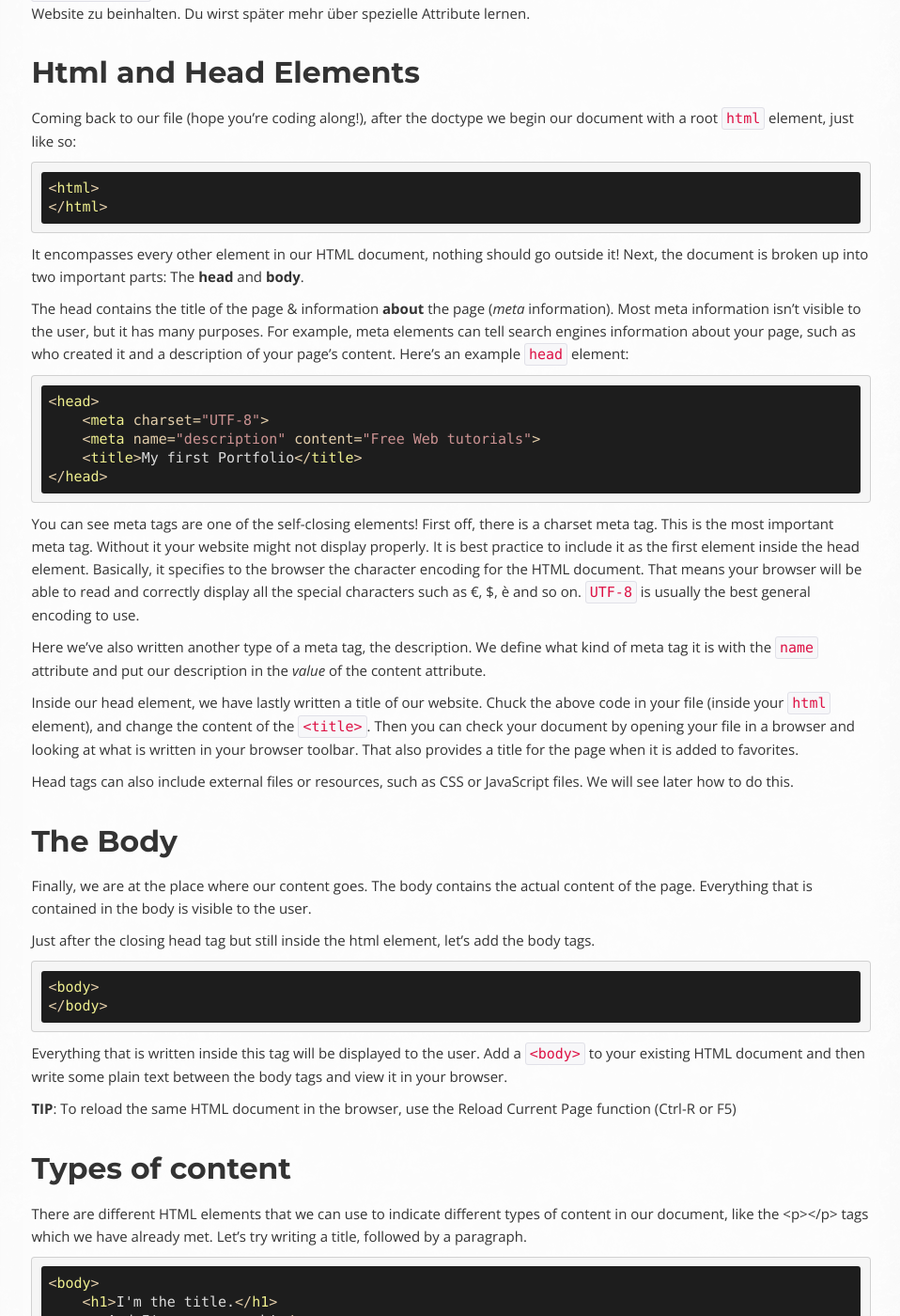
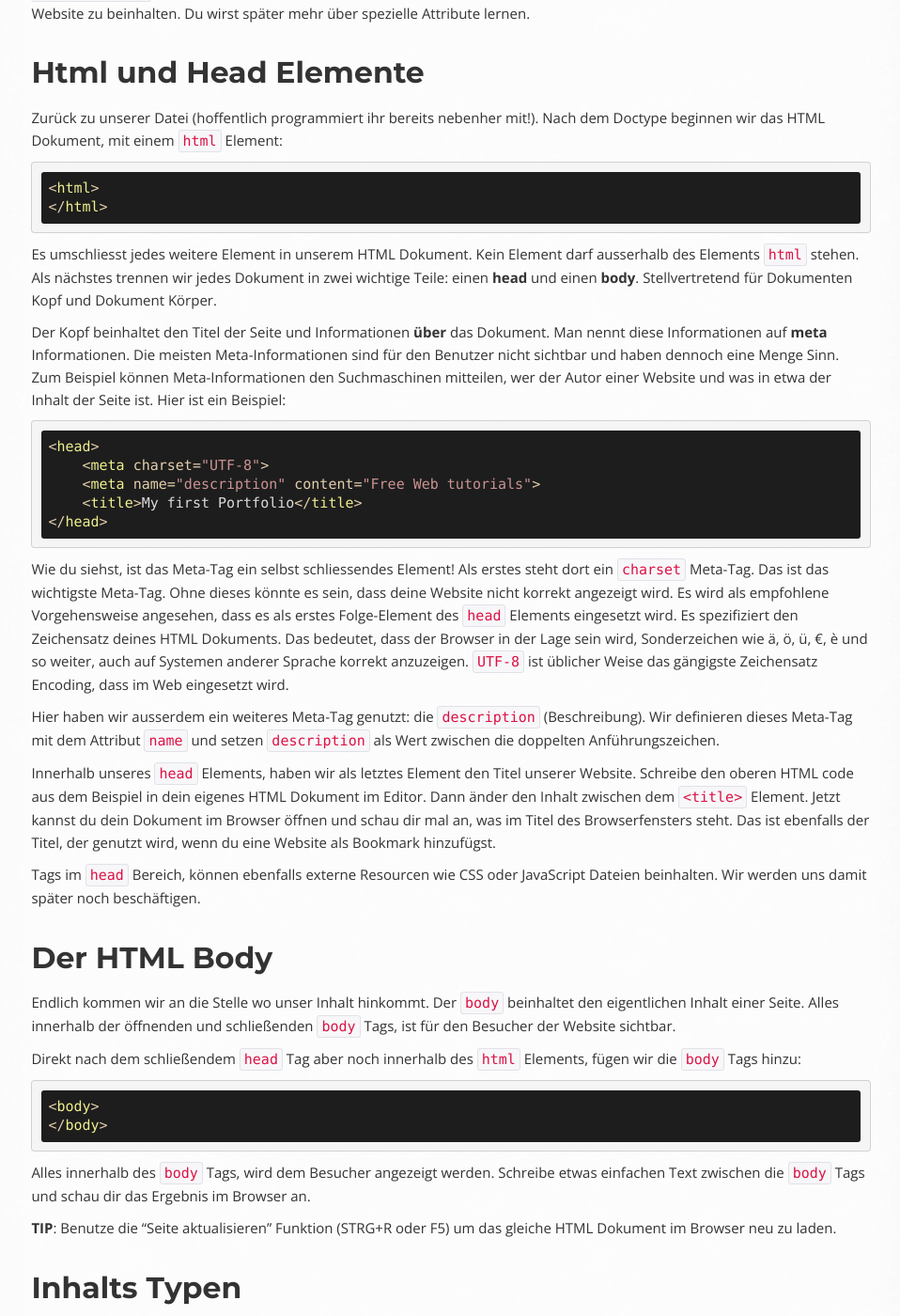
Before and after one commit to OpenTechSchool/html-css-beginners, a Jekyll site: the page built from core/structure.md, in a window 1280 px wide and 1400 px high, scrolled down 2917 px. Shown: the whole window at 94% size, without its empty margins (313-1271 px from the left). Built offline with Jekyll 4.4.1, drawn with Linux system fonts in a browser that asks for light colours; Markdown is read by kramdown in place of the engine named in the settings; some of the changed text lies outside the part shown.

Commit message:
adds complete translation draft of core/structure.md

```diff
--- a/core/structure.md
+++ b/core/structure.md
@@ -151,23 +151,25 @@ dass diese Sektion des HTML Dokuments bestimmt wurde, um die erste Überschrift
 der Website zu beinhalten. Du wirst später mehr über spezielle Attribute lernen.
 
 
-## Html and Head Elements
+## Html und Head Elemente
 
-Coming back to our file (hope you're coding along!), after the doctype we
-begin our document with a root `html` element, just like so:
+Zurück zu unserer Datei (hoffentlich programmiert ihr bereits nebenher mit!).
+Nach dem Doctype beginnen wir das HTML Dokument, mit einem `html` Element:
 
     <html>
     </html>
 
-It encompasses every other element in our HTML document, nothing should go
-outside it! Next, the document is broken up into two important parts:
-The **head** and **body**.
+Es umschliesst jedes weitere Element in unserem HTML Dokument. Kein Element darf
+ausserhalb des Elements `html` stehen. Als nächstes trennen wir jedes Dokument
+in zwei wichtige Teile: einen **head** und einen **body**. Stellvertretend für
+Dokumenten Kopf und Dokument Körper.
 
-The head contains the title of the page & information **about** the page
-(*meta* information). Most meta information isn't visible to the user,
-but it has many purposes. For example, meta elements can tell search engines
-information about your page, such as who created it and a description of
-your page's content. Here's an example `head` element:
+Der Kopf beinhaltet den Titel der Seite und Informationen **über** das Dokument.
+Man nennt diese Informationen auf **meta** Informationen. Die meisten
+Meta-Informationen sind für den Benutzer nicht sichtbar und haben dennoch
+eine Menge Sinn. Zum Beispiel können Meta-Informationen den Suchmaschinen
+mitteilen, wer der Autor einer Website und was in etwa der Inhalt der Seite
+ist. Hier ist ein Beispiel:
 
     <head>
         <meta charset="UTF-8">
@@ -175,148 +177,161 @@ your page's content. Here's an example `head` element:
         <title>My first Portfolio</title>
     </head>
 
-You can see meta tags are one of the self-closing elements!
-First off, there is a charset meta tag.
-This is the most important meta tag. Without it your website might not display
-properly. It is best practice to include it as the first element inside the
-head element. Basically, it specifies to the browser the character encoding
-for the HTML document. That means your browser will be able to read and
-correctly display all the special characters such as €, $, è and so on. `UTF-8`
-is usually the best general encoding to use.
+Wie du siehst, ist das Meta-Tag ein selbst schliessendes Element! Als erstes
+steht dort ein `charset` Meta-Tag. Das ist das wichtigste Meta-Tag. Ohne dieses
+könnte es sein, dass deine Website nicht korrekt angezeigt wird. Es wird als
+empfohlene Vorgehensweise angesehen, dass es als erstes Folge-Element des
+`head` Elements eingesetzt wird. Es spezifiziert den Zeichensatz deines
+HTML Dokuments. Das bedeutet, dass der Browser in der Lage sein wird,
+Sonderzeichen wie ä, ö, ü, €, è und so weiter, auch auf Systemen anderer
+Sprache korrekt anzuzeigen. `UTF-8` ist üblicher Weise das gängigste Zeichensatz
+Encoding, dass im Web eingesetzt wird.
 
-Here we've also written another type of a meta tag, the description.
-We define what kind of meta tag it is with the `name` attribute and put our
-description in the *value* of the content attribute.
+Hier haben wir ausserdem ein weiteres Meta-Tag genutzt: die `description`
+(Beschreibung). Wir definieren dieses Meta-Tag mit dem Attribut `name` und
+setzen `description` als Wert zwischen die doppelten Anführungszeichen.
 
-Inside our head element, we have lastly written a title of our website. Chuck
-the above code in your file (inside your `html` element), and change the
-content of the `<title>`. Then you can check your document by opening your
-file in a browser and looking at what is written in your browser toolbar.
-That also provides a title for the page when it is added to favorites.
+Innerhalb unseres `head` Elements, haben wir als letztes Element den Titel
+unserer Website. Schreibe den oberen HTML code aus dem Beispiel in dein eigenes
+HTML Dokument im Editor. Dann änder den Inhalt zwischen dem `<title>` Element.
+Jetzt kannst du dein Dokument im Browser öffnen und schau dir mal an, was im Titel
+des Browserfensters steht. Das ist ebenfalls der Titel, der genutzt wird, wenn
+du eine Website als Bookmark hinzufügst.
 
-Head tags can also include external files or resources, such as CSS or
-JavaScript files. We will see later how to do this.
+Tags im `head` Bereich, können ebenfalls externe Resourcen wie CSS oder JavaScript
+Dateien beinhalten. Wir werden uns damit später noch beschäftigen.
 
-## The Body
+## Der HTML Body
 
-Finally, we are at the place where our content goes.
-The body contains the actual content of the page. Everything that is
-contained in the body is visible to the user.
+Endlich kommen wir an die Stelle wo unser Inhalt hinkommt.
+Der `body` beinhaltet den eigentlichen Inhalt einer Seite. Alles innerhalb der
+öffnenden und schließenden `body` Tags, ist für den Besucher der Website sichtbar.
 
-Just after the closing head tag but still inside the html element,
-let's add the body tags.
+Direkt nach dem schließendem `head` Tag aber noch innerhalb des `html` Elements,
+fügen wir die `body` Tags hinzu:
 
     <body>
     </body>
 
-Everything that is written inside this tag will be displayed to the user.
-Add a `<body>` to your existing HTML document and then write some
-plain text between the body tags and view it in your browser.
+Alles innerhalb des `body` Tags, wird dem Besucher angezeigt werden.
+Schreibe etwas einfachen Text zwischen die `body` Tags und schau dir das Ergebnis
+im Browser an.
 
-**TIP**: To reload the same HTML document in the browser, use the Reload
-Current Page function (Ctrl-R or F5)
+**TIP**: Benutze die "Seite aktualisieren" Funktion (STRG+R oder F5) um das
+gleiche HTML Dokument im Browser neu zu laden.
 
-## Types of content
+## Inhalts Typen
 
-There are different HTML elements that we can use to indicate different types
-of content in our document, like the <p></p> tags which we have already met.
-Let's try writing a title, followed by a paragraph.
+Es gibt verschiedene HTML Elemente, die wir einsetzen können, um unterschiedliche
+Inhaltes-Typen anzugeben. Beispielsweise das `p` Tag, dass wir bereits kennen
+gelernt haben. Versuchen wir zunächst eine Überschrift, gefolgt von einem
+Paragraphen:
 
     <body>
         <h1>I'm the title.</h1>
         <p>And I'm a paragraph!</p>
     </body>
 
-Heading elements are straightforward to understand. They start from h1 with the
-biggest font and importance, going to h6 with the smallest font.
+Überschrift Elemente sind ziemlich einfach zu verstehen. Sie beginnen mit `h1`
+stellvertretend für die größte Schrift und wichtigkeit, bis hin zu `h6` mit der
+kleinsten Schrift.
 
-## Indentation
+## Einrückung
 
-Are you wondering why we wrote the h1 and p tags *indented* inside
-the body tags?
+Wunderst du dich, warum wir die `h1` und `p` Tags innerhalb des `body`
+Tags *eingerückt* haben?
 
-That will not change at all how the browser reads or interpretates the
-document, but it is a good practice among developers to write code like that
-in order to have a more clear document and still be able to work with it
-even after a long time or when there is a lot of lines of code. It also shows
-the heircharcical nature of HTML pretty well.
+Das wird in keinster Weise die Interpretation und Darstellung durch den Browser
+beeinflussen, aber es gilt als guter Stiel unter Programmierern, dass man Code
+so formatiert. Damit soll gewährleistet bleiben, dass ein Dokument sauber
+strukturiert und verständlich bleibt. Selbst wenn die Anzahl Code-Zeilen wächst oder
+man lange nichts mehr an dem Dokument gemacht hat. Ausserdem unterstreicht diese
+Art der Formatierung sehr gut, die hierachische Natur von HTML.
 
-## Comments
+## Kommentare
 
-It is also possible to put "comments" in your HTML. Comments in HTML are there
-to remind you (or other people editing the HTML file) without changing the way
-the page displays in a browser.
+Es ist ausserdem möglich "Kommentare" in dein HTML zu setzen. Kommentare in HTML
+sind dazu da, dich oder andere Leute an bestimmte Dinge zu hinzuweisen, ohne die
+Darstellung deiner Website im Browser zu verändern.
 
-Like other HTML elements, comments are written by using a tag. Although comment
-tags look a little different:
+Wie andere HTML Elements, werden auch Kommentare als ein Tag geschrieben. Mit
+dem einzigen Unterschied, dass ein Kommentar ein wenig anders aussieht:
 
     <!-- I am a comment -->
 
-The "start comment" tag is `<!--` and the "end comment" tag is `-->`.
+Das "Kommentar Start" Tag ist `<!--` und das "Kommentar Ende" Tag ist `-->`.
 
-Comments can also enclose other HTML elements, to "comment them out". This is a
-useful technique when you're experimenting with a page to see how it looks when
-you change things around.
+Kommentare können andere HTML Elemente umschließen, um sie
+"aus zu kommentieren". Das ist eine nützliche Vorgehensweise, wenn du mit einer
+Website herum experimentieren möchtest, um zu sehen wie sich Dinge im Browser
+verändern werden.
 
-For example, try commenting out the `h1` heading in your current page:
+Versuch zum Beispiel mal die Überschrift `h1`, im `body` Teil des HTML Dokuments,
+aus zu kommentieren.
 
     <body>
         <!-- <h1>I'm the title.</h1> -->
         <p>And I'm a paragraph!</p>
     </body>
 
-If you reload the page in your browser, you'll notice the heading has vanished.
+Wenn du die Seite im Browser neu lädst, wirst du feststelle, dass die Überschrift
+verschwunden ist.
 
-Remove the comment tags (so the heading appears again) before moving on to the
-next section.
+Entferne die Kommentar-Tags (damit die Überschrift wieder erscheint) bevor du
+zur nächsten Sektion über gehst.
 
-## Images
+## Bilder
 
-Headings and paragraphs give you the basics of text. What about images?
+Überschriften und Paragraphen geben dir die Grundlegenden Textformatierungs
+Elemente. Doch was ist mit Bildern?
 
-Images have to kept in separate image files, outside the HTML file. Find a
-favourite image on the web and save it in the same directory as your HTML
-file (right-click the image in your browser and "Save Image...").
+Bilder werden in separaten Bild-Dateien, ausserhalb des HTML Dokuments
+gespeichert. Suche dir ein Lieblings-Bild aus dem Web und speicher es in das
+gleiche Verzeichnis, wo auch deine HTML Datei bereits liegt. Klicke dazu mit der
+Rechten Maustaste auf das entsprechende Bild und wähle "Bild speichern"
+(oder ähnlich) aus dem Menü.
 
-If you don't have a picture in mind then
-[here's a page with a photo of some kittens that you can use](http://www.flickr.com/photos/nengard/67501122/sizes/s/)
-(Cute cats on the internet? Egad!)
+Falls dir spontan kein Bild einfällt, dann
+[ist hier eine Website mit Fotos von Katzen](http://www.flickr.com/photos/nengard/67501122/sizes/s/), die du nutzen kannst. ()
+(Süße Katzen im Internet? Bei Gott!)
 
-After you have your image, you can include it in your HTML page by using an
-`<img>` tag.
+Nachdem du dir ein Bild ausgesucht hast, kannst du es in dein HTML Dokument
+einbauen, indem du das `img` Tag nutzt.
 
     <img src="kittens.jpg">
 
-Add the `<img>` tag anywhere inside the "body" of your HTML document where
-you'd like the image to appear. Replace "kittens.jpg" with the file name
-of the image that you saved in the same directory as the HTML file.
+Füge das `img` Tag irgendwo innerhalb des `body` Tags hinzu. Am besten dort, wo
+du es gerne anzeigen lassen würdest. Ersetze "kittens.jpg" mit dem Dateinamen
+des Bilds, dass du in das gleiche Verzeichnis wie dein HTML Dokument gespeichert
+hast.
 
-Notice that `<img>` is one of the tags that doesn't need a sepaate closing
-tag. You could put `</img>` after the tag if you like, it doesn't change
-the way the browser views the page.
+Beachte bitte, dass `img` Tag ist eines der Tags, die kein separates,
+schliessendes Tag benötigen. Du kannst zwar ein schliessendes "</img>" Tag direkt
+nach dem öffnendem "<img>" Tag setzen, jedoch wird das nichts daran ändern, wie
+der Browser die Website anzeigen wird.
 
-**TIP:** The image source name ("src") of `kittens.jpg` is a path relative
-to the HTML document. So in this case `kittens.jpg` is located in the same
-directory, but you could use a name like `"images/kittens.jpg"` if you
-put the image file into a subdirectory called "images". You can even
-use full URLs like  `"http://myawesomesite.com/pictures/kittens.jpg"`,
-but it's best to avoid this if you can use a relative path instead.
+**TIP:** Die Bildquelle ("src") von `kittens.jpg` ist ein Pfad, relativ zur
+HTML Datei. In diesem Fall befindet sich `kittens.jpg` im selben Verzeichnis.
+Du könntest ebenso ein Bildquelle wie `images/kittens.jpg` nutzen, solange du
+das Bild in ein Unterverzeichnis namens "images" legst. Du kannst sogar komplette
+URLs wie `http://myawesomesite.com/pictures/kittens.jpg` nutzen, aber es ist
+(wenn möglich) besser sowas zu gunsten eines relativen Pfads zu vermeiden.
 
-### Alt Text
+### Alternativer Text
 
-A good habit to get into is using "alt text" to describe the contents of
-an image:
+Es ist eine gute Angewohnheit, sogenannten "alt text" zur textuellen
+Beschreibung des Bild-Inhalts zu nutzen.
 
     <img src="kittens.jpg" alt="Some kittens">
 
-The alt text is a textual description of what's in the image. This is important
-for anyone who can't see the images (for instance vision impaired people using
-a screenreader.) Any image that isn't purely decorative should have a description
-set with the "alt=" attribute.
+Das ist wichtig für jeden Besucher, der keine Bilder sehen kann. Zum Beispiel
+sehbehinderte Menschen, die einen Screenreader nutzen (auch Braile-Zeile genannt).
+Jedes Bild, dass nicht aus dekorativen Gründen im HTML eingebettet wird, sollte
+eine Bild-Beschreibung über das "alt=" Attribut bekommen.
 
-## Putting it all together
+## Nochmal alles zusammen
 
-So far, our entire document might look like this:
+Bis hierhin sollte unser gesamtes HTML Dokument in etwa wie folgt aussehen:
 
     <!DOCTYPE html>
     <html>
@@ -337,27 +352,28 @@ So far, our entire document might look like this:
     </html>
 
 
-Notice that the kitten image is part of its own paragraph here, so it is
-shown on a new line in the browser.
+Bitte beachte, dass das Katzen-Bild hier in einem eigenen Paragraphen steht,
+so dass es im Browser in einer eigenen neuen Zeile dargestellt wird.
 
-Hopefully the document in your file looks similar, but not exactly the same.
-You might have changed some of the text... does it all work in your browser?
+Hoffentlich schaut das Dokument in deiner Datei vergleichbar aber nicht
+identisch aus. Vermutlich unterscheiden sich einige der Texte. Funktioniert
+alles in deinem Browser?
 
-## Why not use Word?
+## Warum sollte man kein Word nutzen?
 
-You might wonder why you're writing all these elements by hand,
-when you could make up the same stuff in a Word document.
+Du magst dich wundern, warum wir alle diese Elemente händisch schreiben,
+wenn wir genauso gut Programme wie Word dafür nutzen könnten.
 
-Well, think about some of the cooler websites around that you've seen on the
-web, and their complex layouts. Do you think you could replicate them
-using Word? How long might it take? That's the power of manual control that
-HTML (and CSS, and Javascript) gives to the web and web developers. You can
-learn it too!
+Nunja, denke mal an die coolen Websites im Internet und die komplexen Layouts,
+die sie haben. Denkst du, du kannst diese mit einem Programm wie Word nachbauen?
+Wie lang würde das wohl dauern? Das ist nur durch die manuelle Kontrolle von
+HTML (und CSS und JavaScript) möglich, die Entwicklern durch Webtechnologie
+in die Hände gelegt wird. Das kannst *du* auch lernen!
 
-## What's next?
+## Wie geht es weiter?
 
-You may be thinking at this stage that your HTML page looks pretty bland.
-How can you spice it up a little?
+Du magst deine deine HTML Seite in diesem Stadium etwas farblos und fade finden.
+Wie kann man sie ein bisschen mehr aufpeppen?
 
-Read on to find out in the next section,
+Lese in der folgenden Sektion weiter,
 [your first styled Hello World!](style.html).
```
